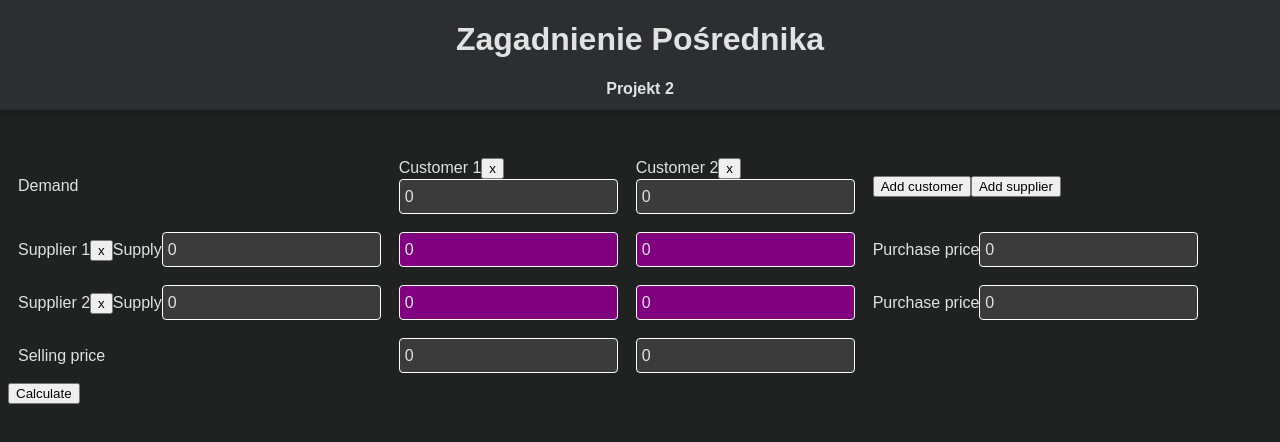
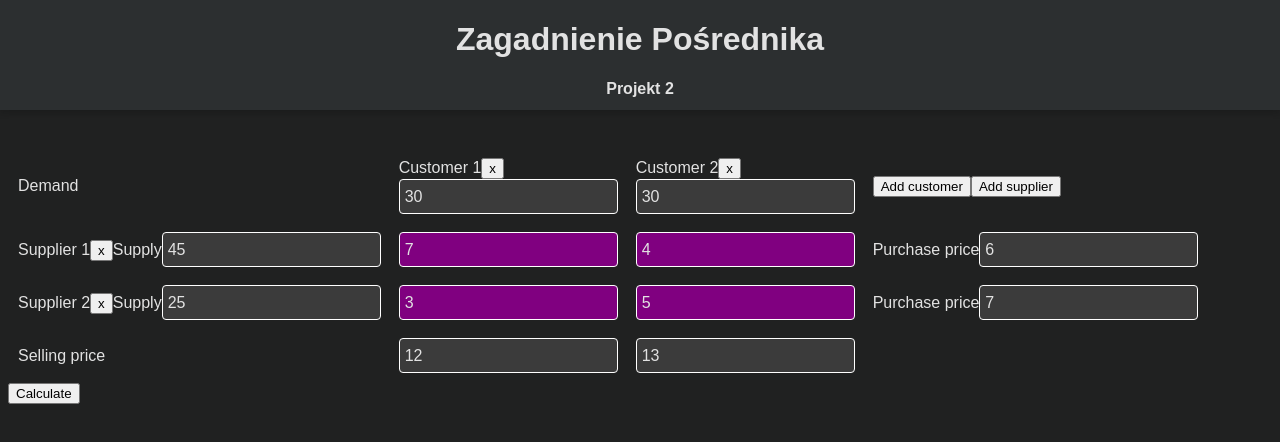
Before and after one commit to szymonborda/boil-cwp, a React (Vite) app: page /projekt2 in a window 1280 px wide. Shown: the top 442 px of the page. Built offline with nearby package versions, Linux system fonts and the light colour scheme.

Commit message:
update middleman logic

```diff
--- a/src/pages/Projekt2/Projekt2.tsx
+++ b/src/pages/Projekt2/Projekt2.tsx
@@ -7,24 +7,24 @@ function Projekt2() {
   const [inputData, setInputData] = useState<MiddlemanIssueInputData>({
     suppliers: [
       {
-        supply: 0,
-        purchasePrice: 0,
-        transportCosts: [0, 0],
+        supply: 45,
+        purchasePrice: 6,
+        transportCosts: [7, 4],
       },
       {
-        supply: 0,
-        purchasePrice: 0,
-        transportCosts: [0, 0],
+        supply: 25,
+        purchasePrice: 7,
+        transportCosts: [3, 5],
       },
     ],
     customers: [
       {
-        demand: 0,
-        sellingPrice: 0,
+        demand: 30,
+        sellingPrice: 12,
       },
       {
-        demand: 0,
-        sellingPrice: 0,
+        demand: 30,
+        sellingPrice: 13,
       },
     ],
   });
--- a/src/pages/Projekt2/middleman.ts
+++ b/src/pages/Projekt2/middleman.ts
@@ -1,8 +1,6 @@
 import { MiddlemanIssueInputData, MiddlemanIssueOutputData } from './types';
 
-export default function calculateMiddlemanIssue(
-  input: MiddlemanIssueInputData,
-): MiddlemanIssueOutputData {
+export default function calculateMiddlemanIssue(input: MiddlemanIssueInputData): MiddlemanIssueOutputData {
   const { suppliers, customers } = input;
 
   let numSuppliers = suppliers.length;
@@ -27,11 +25,7 @@ export default function calculateMiddlemanIssue(
     numCustomers += 1;
   } else if (totalDemand > totalSupply) {
     // Add a dummy supplier with zero supply
-    suppliers.push({
-      supply: totalDemand - totalSupply,
-      purchasePrice: 0,
-      transportCosts: new Array(numCustomers).fill(0),
-    });
+    suppliers.push({ supply: totalDemand - totalSupply, purchasePrice: 0, transportCosts: new Array(numCustomers).fill(0) });
     numSuppliers += 1;
   }
 
@@ -39,36 +33,74 @@ export default function calculateMiddlemanIssue(
   const individualProfits: number[][] = [];
   const optimalTransport: number[][] = [];
 
-  // Calculate individual profits and optimal transport
+  // Calculate individual profits and initialize optimal transport with zeros
+  for (let i = 0; i < numSuppliers; i += 1) {
+    const supplier = suppliers[i];
+    const { transportCosts } = supplier;
+    const { purchasePrice } = supplier;
+
+    const supplierProfits: number[] = [];
+    const supplierTransport: number[] = new Array(numCustomers).fill(0);
+
+    for (let j = 0; j < numCustomers; j += 1) {
+      const customer = customers[j];
+      const { sellingPrice } = customer;
+
+      const transportCost = transportCosts[j];
+      const profit = sellingPrice - purchasePrice - transportCost;
+
+      supplierProfits.push(profit);
+    }
+
+    individualProfits.push(supplierProfits);
+    optimalTransport.push(supplierTransport);
+  }
+
+  // Perform the Minimum Cell Cost Method
+  let remainingSupply = totalSupply;
+  let remainingDemand = totalDemand;
+
+  while (remainingSupply > 0 && remainingDemand > 0) {
+    let minCost = Infinity;
+    let minSupplier = -1;
+    let minCustomer = -1;
+
+    // Find the minimum cost cell
+    for (let i = 0; i < numSuppliers; i += 1) {
+      for (let j = 0; j < numCustomers; j += 1) {
+        if (optimalTransport[i][j] === 0 && individualProfits[i][j] / suppliers[i].supply < minCost) {
+          minCost = individualProfits[i][j] / suppliers[i].supply;
+          minSupplier = i;
+          minCustomer = j;
+        }
+      }
+    }
+
+    const { supply } = suppliers[minSupplier];
+    const { demand } = customers[minCustomer];
+    const transportQuantity = Math.min(supply, demand);
+
+    optimalTransport[minSupplier][minCustomer] = transportQuantity;
+    remainingSupply -= transportQuantity;
+    remainingDemand -= transportQuantity;
+  }
+
+  // Calculate total cost, income, and profit
   let totalCost = 0;
   let income = 0;
 
   for (let i = 0; i < numSuppliers; i += 1) {
     const supplier = suppliers[i];
     const { transportCosts } = supplier;
-    const { supply } = supplier;
-    const { purchasePrice } = supplier;
-
-    const supplierProfits: number[] = [];
-    const supplierTransport: number[] = [];
 
     for (let j = 0; j < numCustomers; j += 1) {
-      const customer = customers[j];
-      const { demand } = customer;
-      const { sellingPrice } = customer;
+      const transportQuantity = optimalTransport[i][j];
+      const transportCost = transportCosts[j];
+      const { sellingPrice } = customers[j];
 
-      const transportCost = transportCosts[j];
-      const profit = (sellingPrice - purchasePrice) * Math.min(supply, demand);
-      const transportQuantity = Math.min(supply, demand);
-
-      supplierProfits.push(profit);
-      supplierTransport.push(transportQuantity);
       totalCost += transportCost * transportQuantity;
       income += sellingPrice * transportQuantity;
     }
-
-    individualProfits.push(supplierProfits);
-    optimalTransport.push(supplierTransport);
   }
 
   // Calculate profit
```
